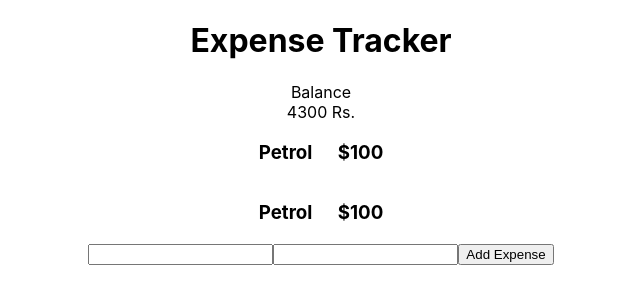
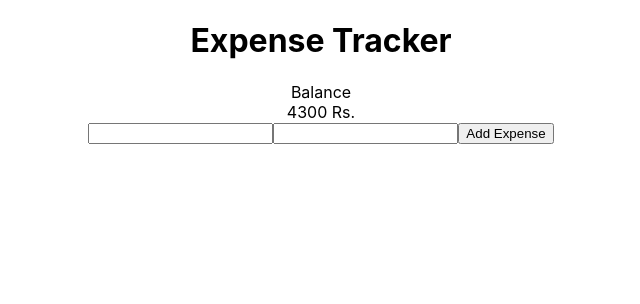
Before and after one commit to jaymalave/ExpenseTracker, a React (Create React App) app in the folder client/: page / in a window 1280 px wide. Shown: the top 304 px of the page, without its empty margins (319-959 px from the left). Built offline with nearby package versions, Linux system fonts and the light colour scheme.

Commit message:
added expense context

```diff
--- a/client/src/App.js
+++ b/client/src/App.js
@@ -2,15 +2,18 @@ import './App.css';
 import Balance from './components/Balance';
 import ExpenseList from './components/ExpenseList';
 import AddExpense from './components/AddExpense';
+import {ExpenseProvider} from './context/ExpenseContext';
 
 function App() {
   return (
+    <ExpenseProvider>
     <div className="App">
         <h1>Expense Tracker</h1>
         <Balance/>
         <ExpenseList/>
         <AddExpense/>
     </div>
+    </ExpenseProvider>
   );
 }
 
--- a/client/src/components/AddExpense.js
+++ b/client/src/components/AddExpense.js
@@ -1,9 +1,11 @@
-import React, {useState} from "react";
+import React, {useState, useContext} from "react";
+import {ExpenseContext} from '../context/ExpenseContext';
 
 const AddExpense = () => {
 
     const [expenseName, setExpenseName] = useState("")
     const [expenseCost, setExpenseCost] = useState("")
+    const [expenses, setExpenses] = useContext(ExpenseContext);
 
     const updateExpenseName = (e) => {
        setExpenseName(e.target.value);
@@ -13,12 +15,17 @@ const AddExpense = () => {
         setExpenseCost(e.target.value)
     }
 
+    const addExpense = (e) => {
+       e.preventDefault();
+       setExpenses((prevExpenses) => [...prevExpenses, {name: expenseName, cost: expenseCost}])
+    }
+
     return (
       <>
-      <form>
+      <form onSubmit={addExpense}>
         <input type="text" value={expenseName} name="expense-name" onChange={updateExpenseName}/>
         <input type="number" value={expenseCost} name="expense-cost" onChange={updateExpenseCost}/>
-        <button>Add Expense</button>
+        <button type="submit">Add Expense</button>
       </form>
       </>
     );
--- a/client/src/components/Expense.js
+++ b/client/src/components/Expense.js
@@ -1,14 +1,14 @@
 import React from "react";
 
-const Expense = () => {
+const Expense = ({name, cost}) => {
   return (
     <div class = "expense-card">
       <div class="expense">
         <div>
-          <h3>Petrol</h3>
+          <h3>{name}</h3>
         </div>
         <div>
-          <h3>$100</h3>
+          <h3>{cost}</h3>
         </div>
       </div>
     </div>
--- a/client/src/components/ExpenseList.js
+++ b/client/src/components/ExpenseList.js
@@ -1,11 +1,17 @@
-import React from "react";
+import React, {useContext} from "react";
 import Expense from "./Expense";
+import {ExpenseContext} from '../context/ExpenseContext';
+
 
 const ExpenseList = () => {
+    const [expenses, setExpenses] = useContext(ExpenseContext);
   return (
     <>
-      <Expense/>
-      <Expense/>
+      {
+       expenses.map((expense) => {
+           <Expense name={expense.name} cost={expense.cost}/>
+       })
+      }
     </>
   );
 };
--- /dev/null
+++ b/client/src/context/ExpenseContext.js
@@ -0,0 +1,12 @@
+import React, {useState, createContext} from "react";
+
+export const ExpenseContext = createContext();
+
+export const ExpenseProvider = (props) => {
+    const [expenses, setExpenses] = useState([]);
+    return (
+      <ExpenseContext.Provider value = {[expenses, setExpenses]}>
+      {props.children}
+      </ExpenseContext.Provider>
+    );
+}
```
